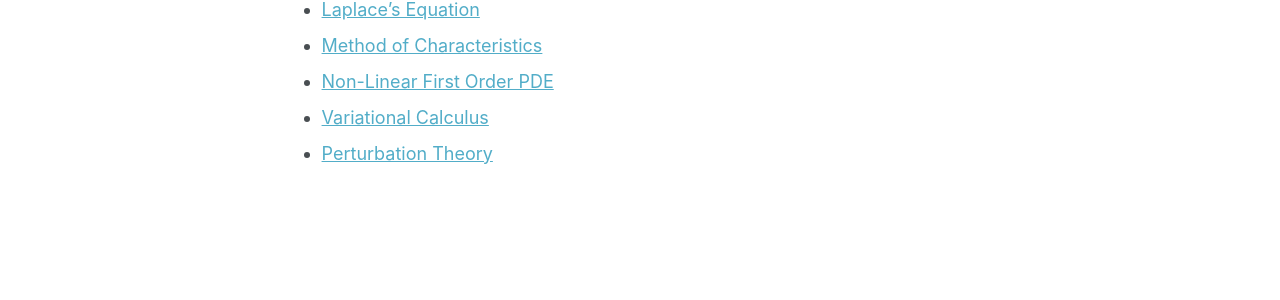
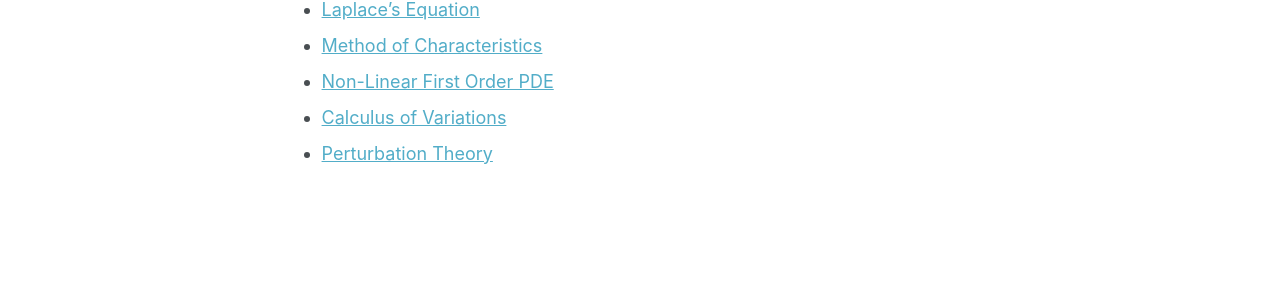
Before and after one commit to Nasser-Mohammed/Nasser-Mohammed.github.io, a Jekyll site: the page built from _pages/notes/pde/nav.md, in a window 1280 px wide and 1025 px high. Shown: the part 450-750 px from the top of the window. Built offline with Jekyll 4.4.1, drawn with Linux system fonts in a browser that asks for light colours.

Commit message:
Update nav.md

```diff
--- a/_pages/notes/pde/nav.md
+++ b/_pages/notes/pde/nav.md
@@ -14,5 +14,5 @@ The notes below come from personal notes, lecture notes, and *Partial Differenti
 - [Laplace's Equation](laplaceequation.md)
 - [Method of Characteristics](method-of-characteristics.md)
 - [Non-Linear First Order PDE](conservation-eq.md)
-- [Variational Calculus](variational-calc.md)
+- [Calculus of Variations](variational-calc.md)
 - [Perturbation Theory](perturbation-theory.md)
```
